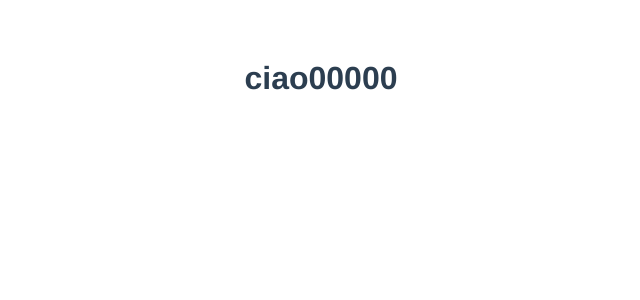
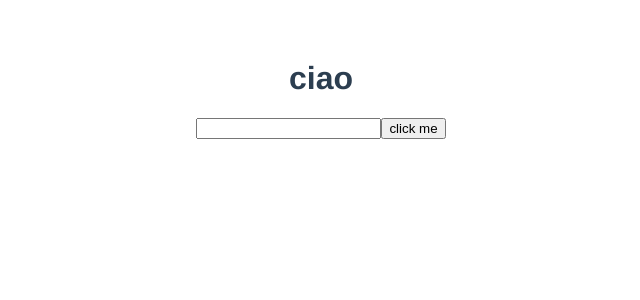
Before and after one commit to massimilianoporzio/modal-project, a Vue app: page / in a window 1280 px wide. Shown: the top 300 px of the page, without its empty margins (319-959 px from the left). Built offline with nearby package versions, Linux system fonts and the light colour scheme.

Commit message:
Creato titolo

```diff
--- a/src/App.vue
+++ b/src/App.vue
@@ -1,12 +1,20 @@
 <template>
-<div>
+
   <h1>{{titolo}}</h1>
-</div>
+  <input type="text" ref="name">
+  <button @click="handleClick">click me</button>
 </template>
 
 <script setup>
 import {ref} from "vue";
-let titolo = 'ciao00000'
+let titolo = 'ciao'
+let name = ref(null)
+function  handleClick(e)
+{
+  const el = name.value
+  el.classList.add('active')
+  el.focus()
+}
 </script>
 
 
```
